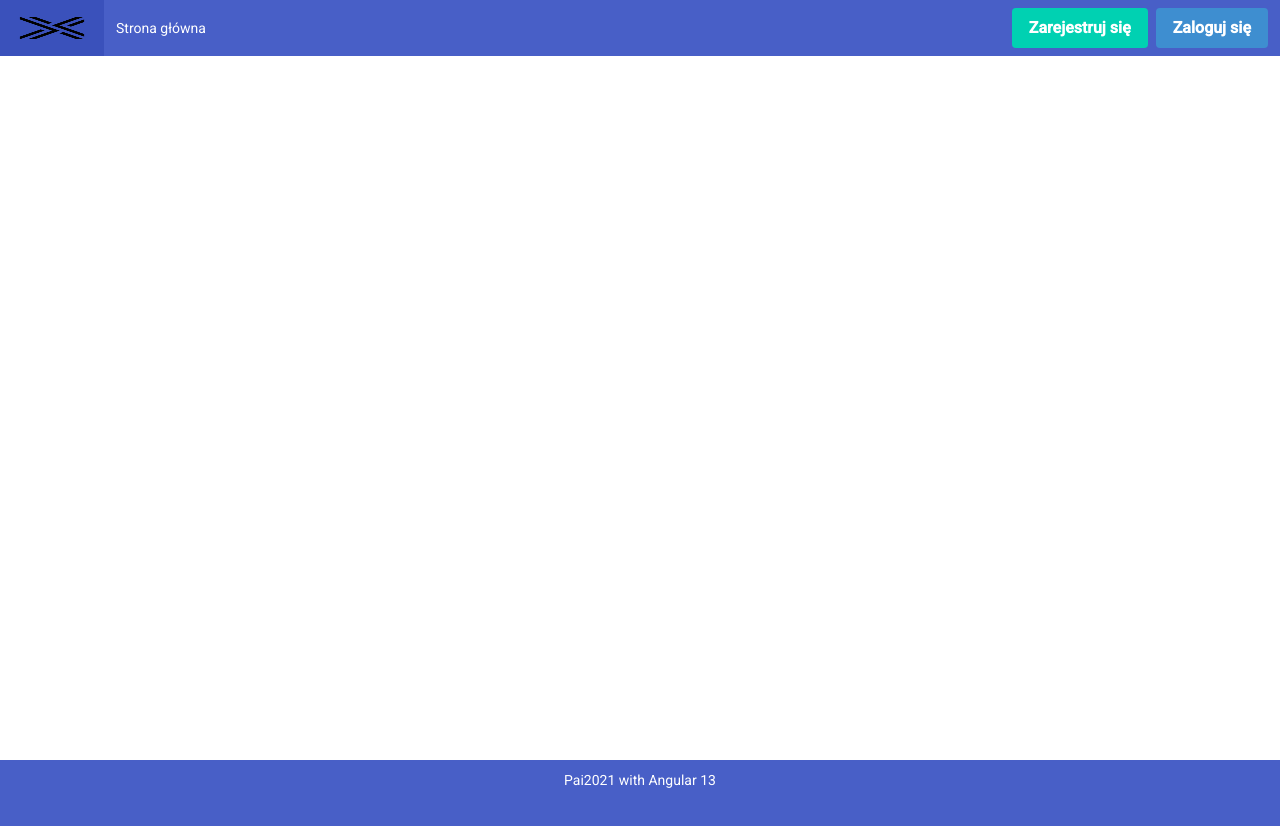
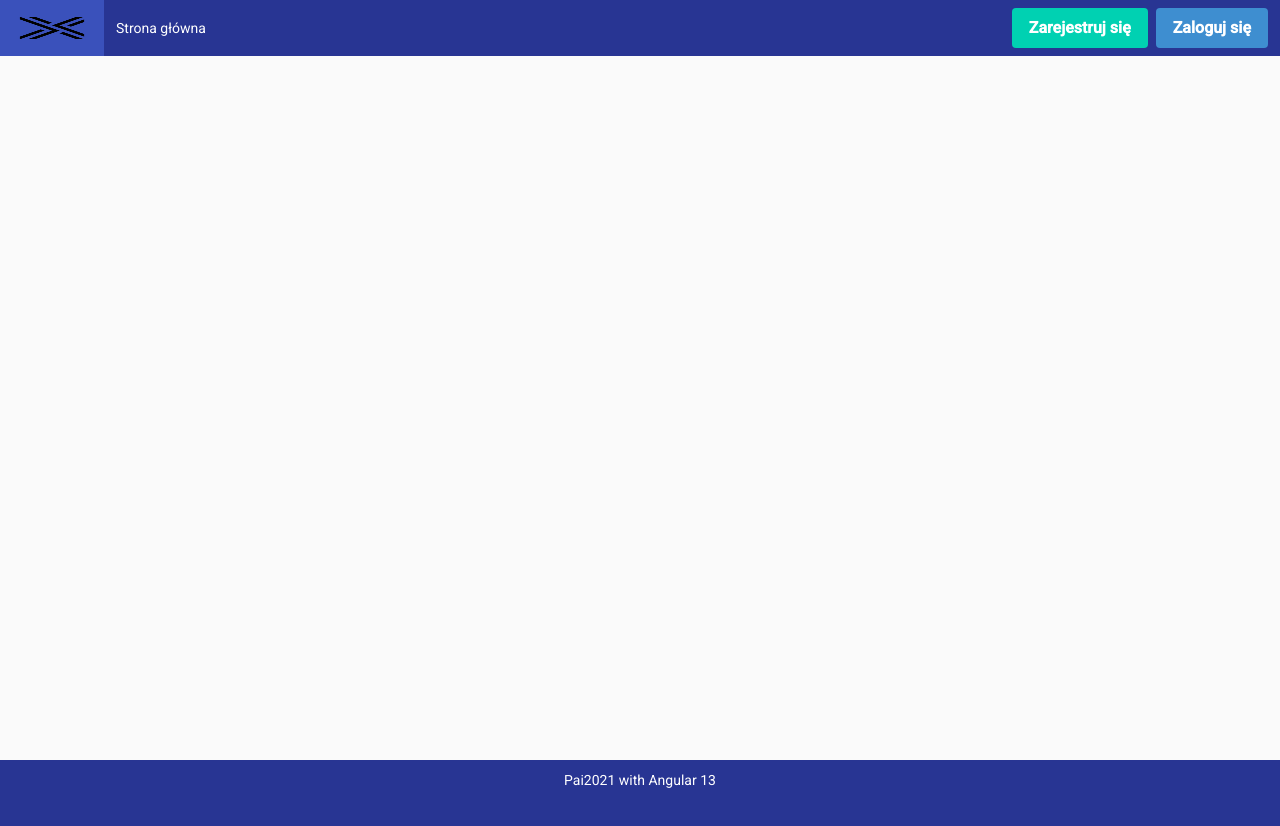
Before and after one commit to olekogrodowczyk/Programowanie-Aplikacji-Internetowych, an Angular app in the folder frontend/: page / in a window 1280 px wide. Built offline with nearby package versions, Linux system fonts and the light colour scheme; no server answers.

Commit message:
Color changes

```diff
--- a/frontend/src/app/shared/footer/footer.component.css
+++ b/frontend/src/app/shared/footer/footer.component.css
@@ -5,4 +5,5 @@
 
 .footer {
   padding-top: 10px;
+  background-color: #283593;
 }
--- a/frontend/src/app/shared/footer/footer.component.html
+++ b/frontend/src/app/shared/footer/footer.component.html
@@ -1,4 +1,4 @@
-<footer class="footer has-background-link has-text-white pb-5">
+<footer class="footer has-text-white pb-5">
   <div class="content has-text-centered">
     <p>Pai2021 with Angular 13</p>
   </div>
--- a/frontend/src/app/shared/navbar/navbar.component.css
+++ b/frontend/src/app/shared/navbar/navbar.component.css
@@ -0,0 +1,3 @@
+.navbar {
+  background-color: #283593;
+}
--- a/frontend/src/styles.css
+++ b/frontend/src/styles.css
@@ -4,4 +4,9 @@
 
 body {
   font-family: Roboto, "Helvetica Neue", sans-serif;
+  background-color: #fafafa;
 }
+
+.box {
+  background-color: #f5f5f5;
+}
```
